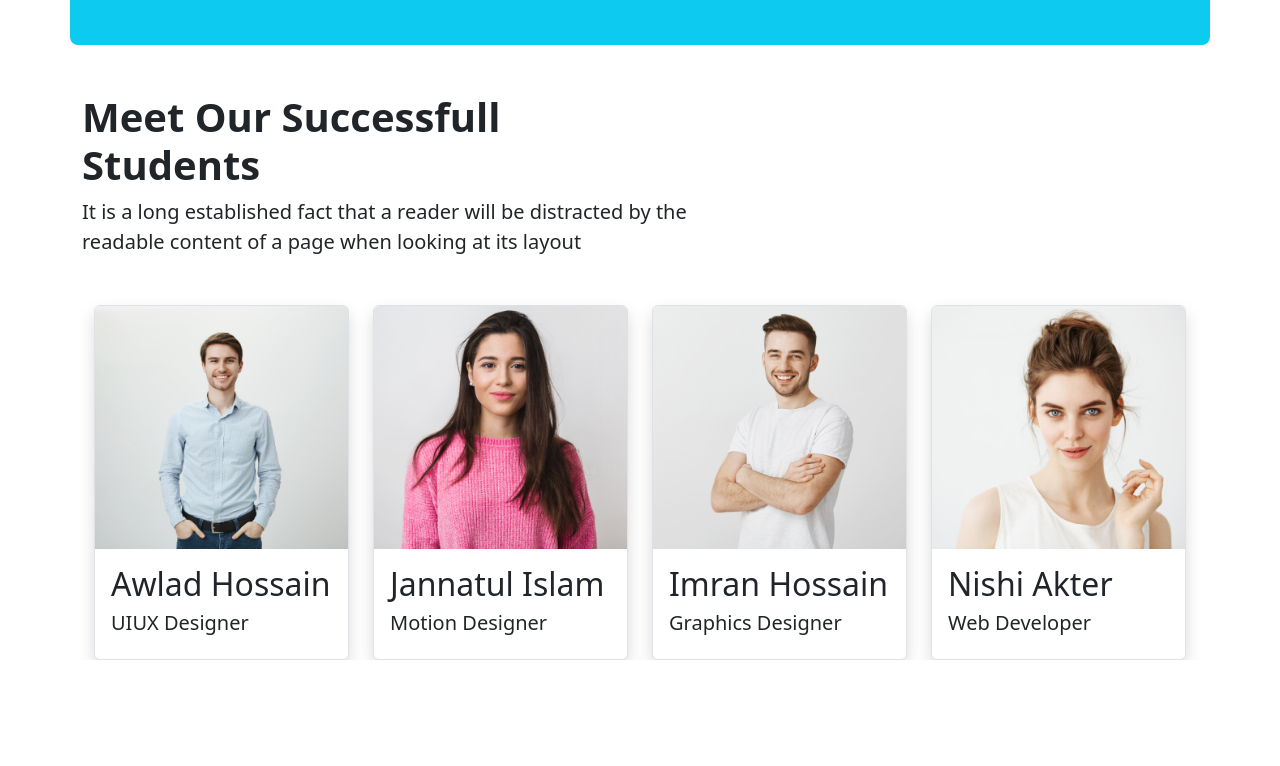
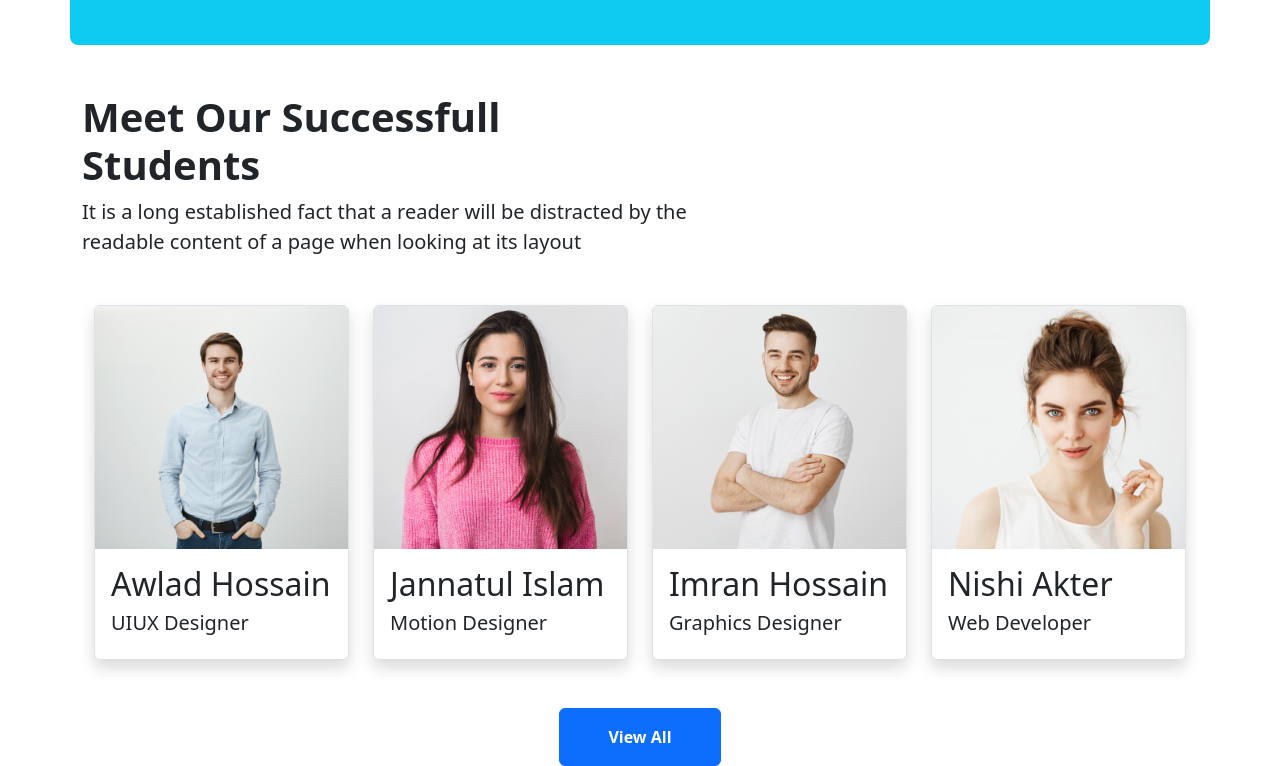
Before and after one commit to ashanur28/Education, a plain HTML site: page index.html in a window 1280 px wide. Shown: the part 2517-3283 px from the top of the page. Before the commit the page ends 3177 px from the top, so only its background shows below. Drawn offline with nearby package versions, Linux system fonts and the light colour scheme.

Commit message:
added my view all button

```diff
--- a/index.html
+++ b/index.html
@@ -375,6 +375,12 @@
         </div>
     </section>
     <!-- successful student section end  -->
+    <!-- view all button section start -->
+    <div class="container d-none d-md-none d-lg-block  mt-5">
+        <button class="btn btn-primary fw-bold d-flex mx-auto fs-7 px-5 py-3"> View
+            All</button>
+    </div>
+    <!-- view all button section end -->
     <!-- java script link  -->
     <script src="	https://cdn.jsdelivr.net/npm/bootstrap@5.2.0/dist/js/bootstrap.bundle.min.js"></script>
     <!-- java script link  -->
```
